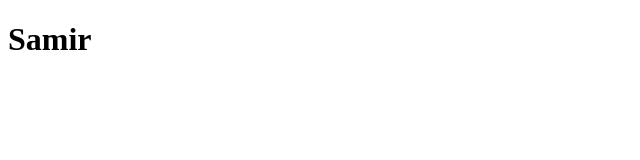
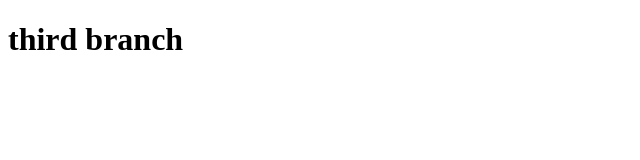
Before and after one commit to Shahriar-Samir/Food-Shop-Static, a plain HTML site: page index.html in a window 1280 px wide. Shown: the whole page, without its empty margins (0-640 px from the left). Drawn offline with Linux system fonts and the light colour scheme.

Commit message:
third commit

```diff
--- a/index.html
+++ b/index.html
@@ -6,6 +6,6 @@
     <title>Im Samir</title>
 </head>
 <body>
-    <h1>Samir</h1>
+    <h1>third branch</h1>
 </body>
 </html>
--- a/style.css
+++ b/style.css
@@ -4,3 +4,6 @@ div{
     padding: 2em;
     margin-bottom: 2em;
 }
+cls{
+
+}
```
